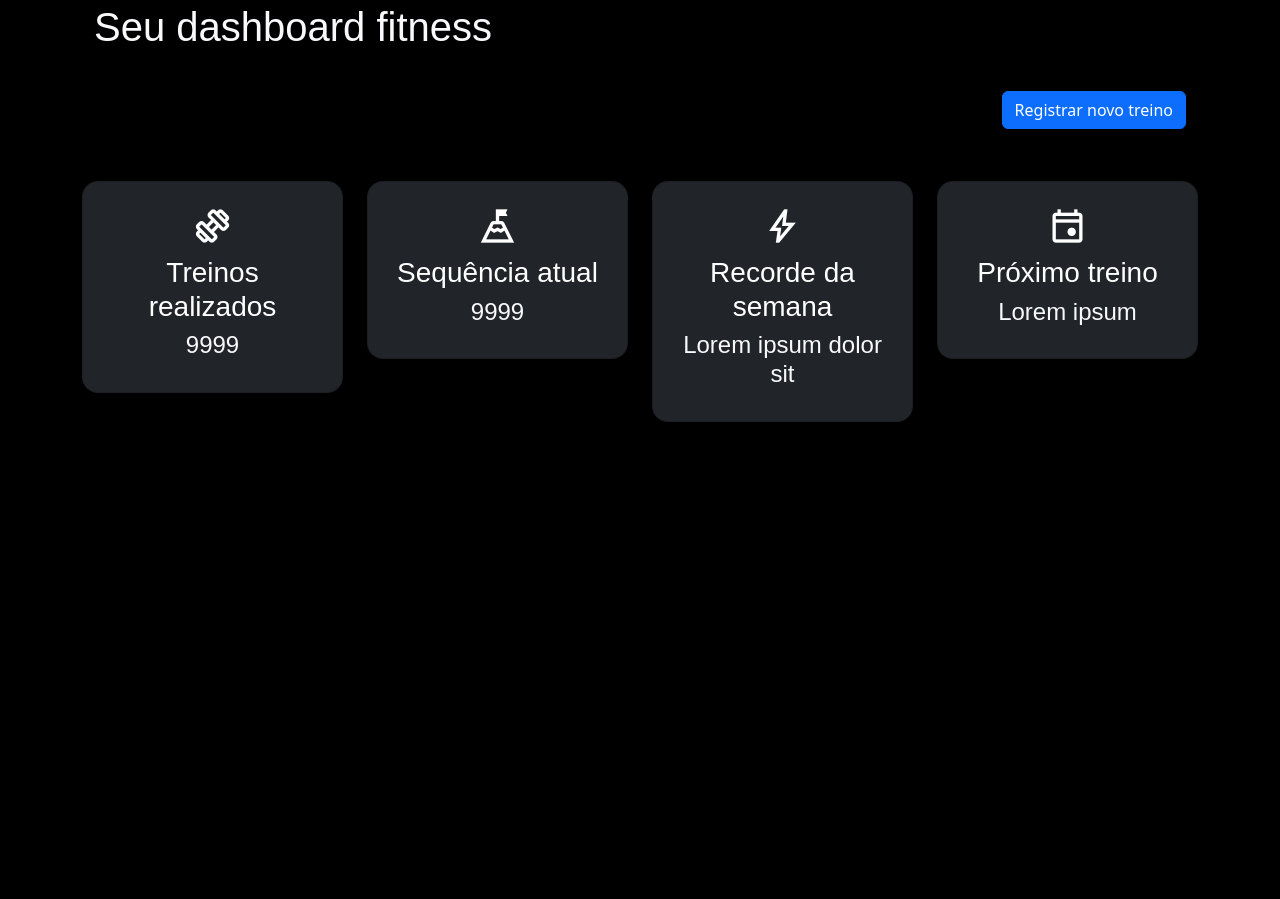
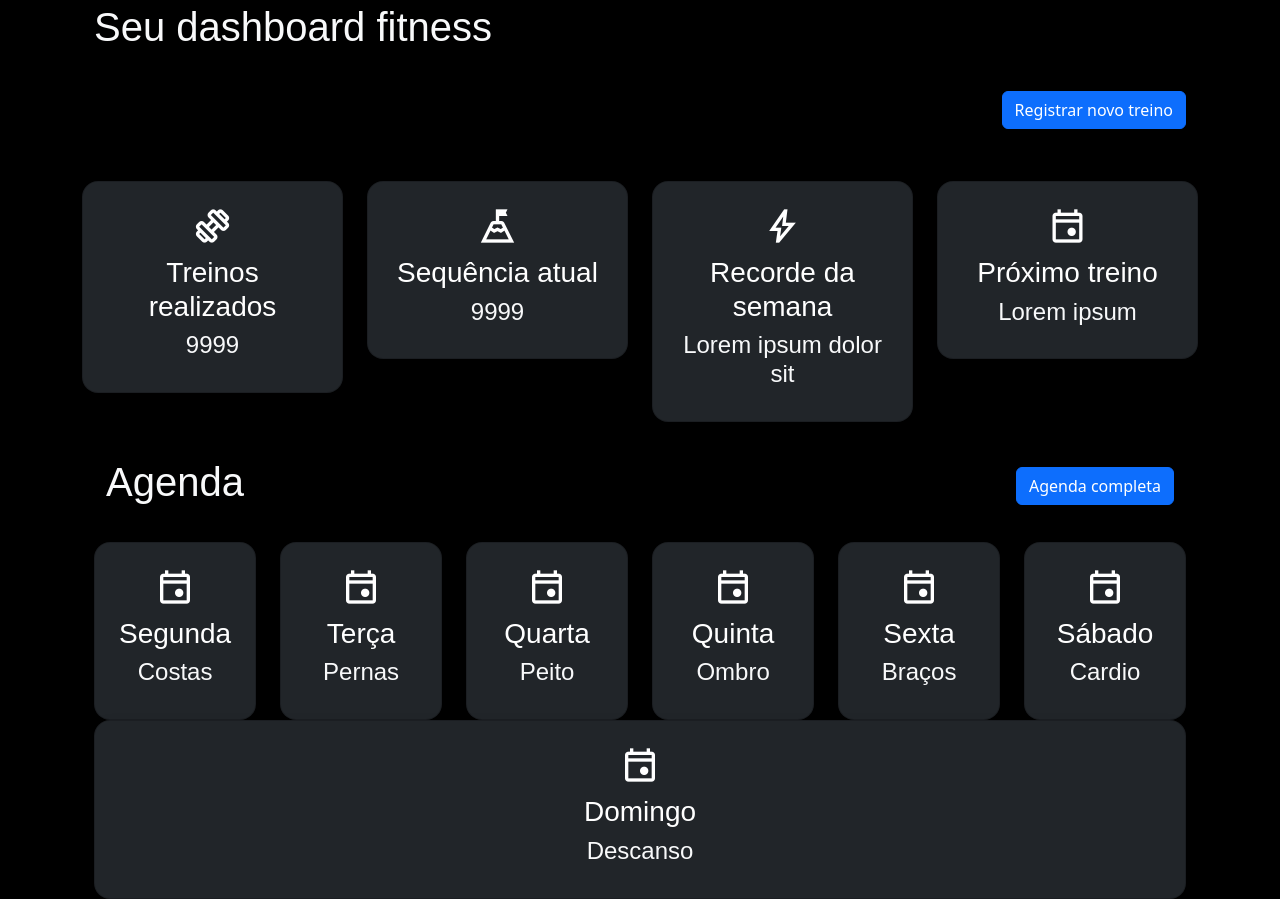
Before and after one commit to leonardo9523/fittrack, a plain HTML site: page dashboard.html in a window 1280 px wide. Shown: the part 75-974 px from the top of the page. Before the commit the page ends 800 px from the top, so only its background shows below. Drawn offline with nearby package versions, Linux system fonts and the light colour scheme; a web font is replaced by a local one.

Commit message:
Terceiro commit: Adicionado a seção agenda no dashboard

```diff
--- a/dashboard.html
+++ b/dashboard.html
@@ -16,7 +16,6 @@
       margin: 0;
       padding: 0;
       background-color: #000;
-      overflow: hidden;
     }
 
     .logo {
@@ -121,6 +120,68 @@
         </div>
       </div>
     </div>
+    <div class="container pt-3 mt-2">
+      <div class="container-fluid d-flex align-items-center justify-content-between mt-2 pt-1">
+        <h1 class="dashboard-title text-light">Agenda</h1>
+        <button type="button" class="btn btn-primary">Agenda completa</button>
+      </div>
+      <div class="row mt-4 pt-1">
+        <!-- Segunda - visível em todos os tamanhos -->
+        <div class="col-6 col-lg">
+          <div class="card rounded-4 p-4 shadow text-center" style="background-color: #212529;">
+            <span class="material-symbols-outlined">event</span>
+            <h3 class="dashboard-title">Segunda</h3>
+            <h4 class="dashboard-title text-light">Costas</h4>
+          </div>
+        </div>
+
+        <!-- Terça - visível em todos os tamanhos -->
+        <div class="col-6 col-lg">
+          <div class="card rounded-4 p-4 shadow text-center" style="background-color: #212529;">
+            <span class="material-symbols-outlined">event</span>
+            <h3 class="dashboard-title">Terça</h3>
+            <h4 class="dashboard-title text-light">Pernas</h4>
+          </div>
+        </div>
+
+        <!-- Quarta a Domingo - só visíveis em telas grandes -->
+        <div class="col-lg d-none d-lg-block">
+          <div class="card rounded-4 p-4 shadow text-center" style="background-color: #212529;">
+            <span class="material-symbols-outlined">event</span>
+            <h3 class="dashboard-title">Quarta</h3>
+            <h4 class="dashboard-title text-light">Peito</h4>
+          </div>
+        </div>
+        <div class="col-lg d-none d-lg-block">
+          <div class="card rounded-4 p-4 shadow text-center" style="background-color: #212529;">
+            <span class="material-symbols-outlined">event</span>
+            <h3 class="dashboard-title">Quinta</h3>
+            <h4 class="dashboard-title text-light">Ombro</h4>
+          </div>
+        </div>
+        <div class="col-lg d-none d-lg-block">
+          <div class="card rounded-4 p-4 shadow text-center" style="background-color: #212529;">
+            <span class="material-symbols-outlined">event</span>
+            <h3 class="dashboard-title">Sexta</h3>
+            <h4 class="dashboard-title text-light">Braços</h4>
+          </div>
+        </div>
+        <div class="col-lg d-none d-lg-block">
+          <div class="card rounded-4 p-4 shadow text-center" style="background-color: #212529;">
+            <span class="material-symbols-outlined">event</span>
+            <h3 class="dashboard-title">Sábado</h3>
+            <h4 class="dashboard-title text-light">Cardio</h4>
+          </div>
+        </div>
+        <div class="col-lg d-none d-lg-block">
+          <div class="card rounded-4 p-4 shadow text-center" style="background-color: #212529;">
+            <span class="material-symbols-outlined">event</span>
+            <h3 class="dashboard-title">Domingo</h3>
+            <h4 class="dashboard-title text-light">Descanso</h4>
+          </div>
+        </div>
+      </div>
+    </div>
   </div>
 </body>
 </html>
```
Also changed, not shown: cadastro.html (+1 -2 lines), index.html (+1 -3 lines).
